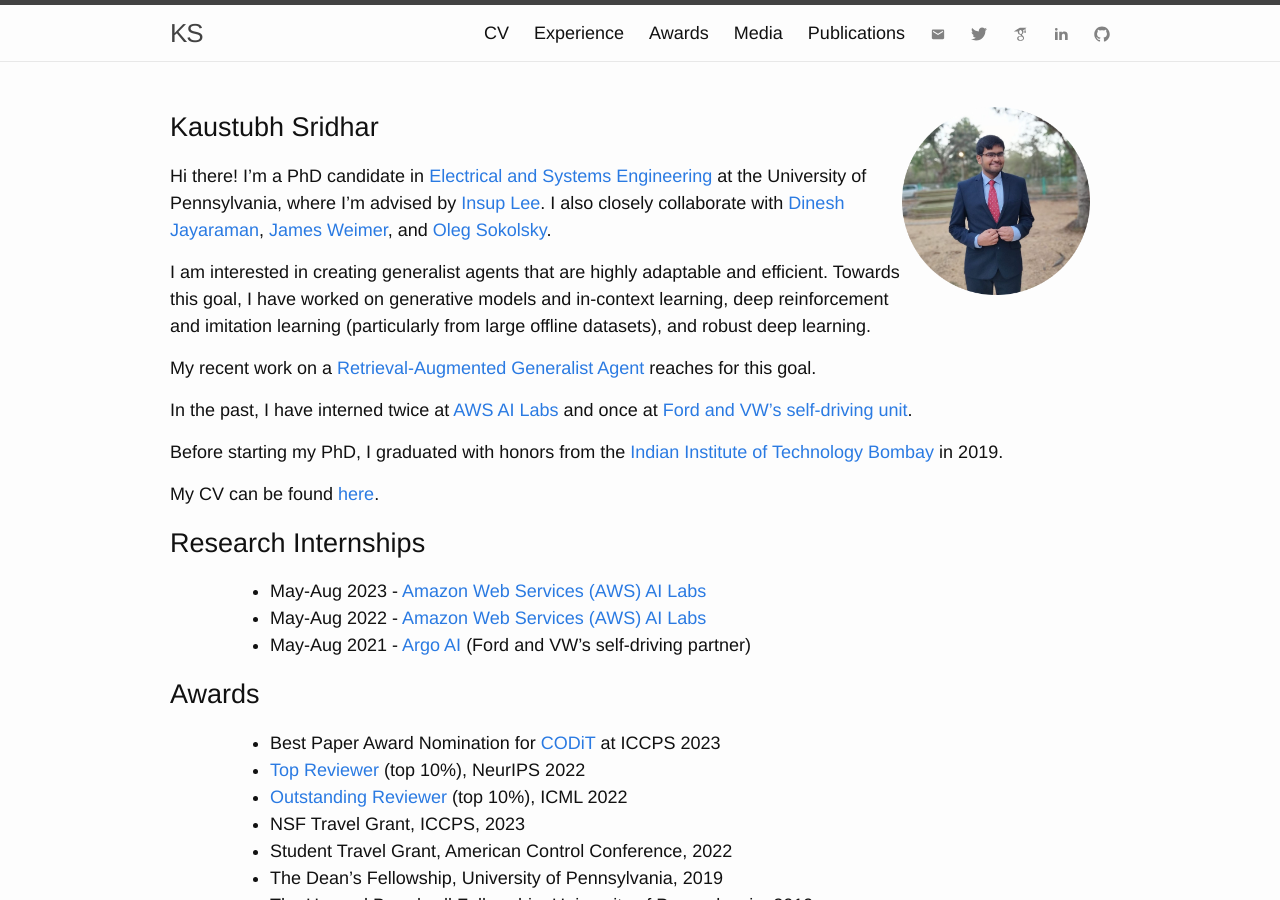
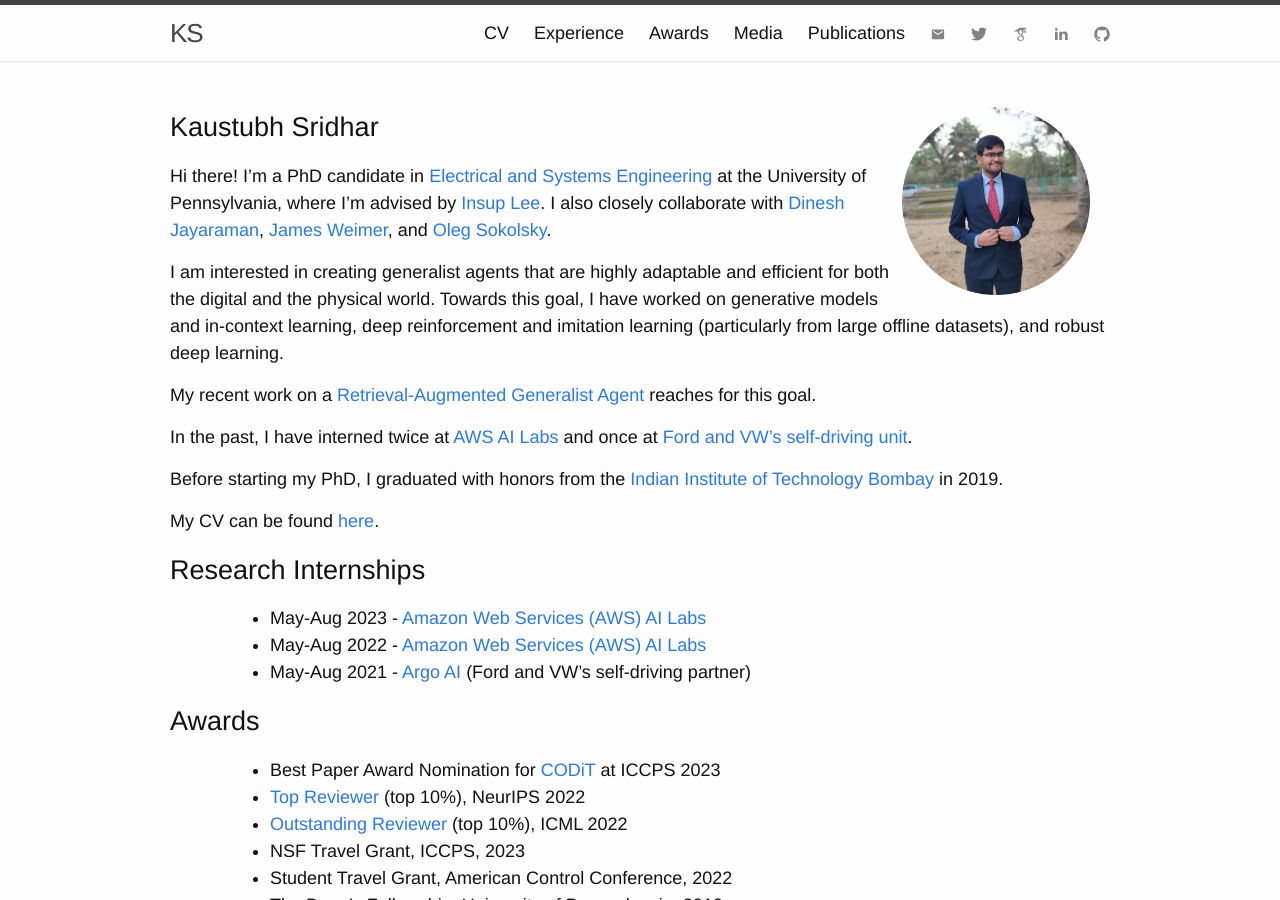
Before and after one commit to kaustubhsridhar/kaustubhsridhar.github.io, a Jekyll site: the page built from index.md, in a window 1280 px wide and 900 px high. Built offline with Jekyll 4.4.1, drawn with Linux system fonts in a browser that asks for light colours; nearby versions of some CDN libraries.

Commit message:
Update index.md

```diff
--- a/index.md
+++ b/index.md
@@ -10,7 +10,7 @@ permalink: /
 
 Hi there! I'm a PhD candidate in <a href="https://www.ese.upenn.edu/">Electrical and Systems Engineering</a> at the University of Pennsylvania, where I'm advised by <a href="https://www.cis.upenn.edu/~lee/home/index.shtml">Insup Lee</a>. I also closely collaborate with <a href="https://www.seas.upenn.edu/~dineshj/">Dinesh Jayaraman</a>, <a href="https://www.seas.upenn.edu/~weimerj">James Weimer</a>, and <a href="https://www.cis.upenn.edu/~sokolsky/">Oleg Sokolsky</a>.
 
-I am interested in creating generalist agents that are highly adaptable and efficient. Towards this goal, I have worked on generative models and in-context learning, deep reinforcement and imitation learning (particularly from large offline datasets), and robust deep learning.
+I am interested in creating generalist agents that are highly adaptable and efficient for both the digital and the physical world. Towards this goal, I have worked on generative models and in-context learning, deep reinforcement and imitation learning (particularly from large offline datasets), and robust deep learning.
 
 My recent work on a [Retrieval-Augmented Generalist Agent](https://kaustubhsridhar.github.io/regent-research/static/docs/REGENT.pdf) reaches for this goal.
 
```
